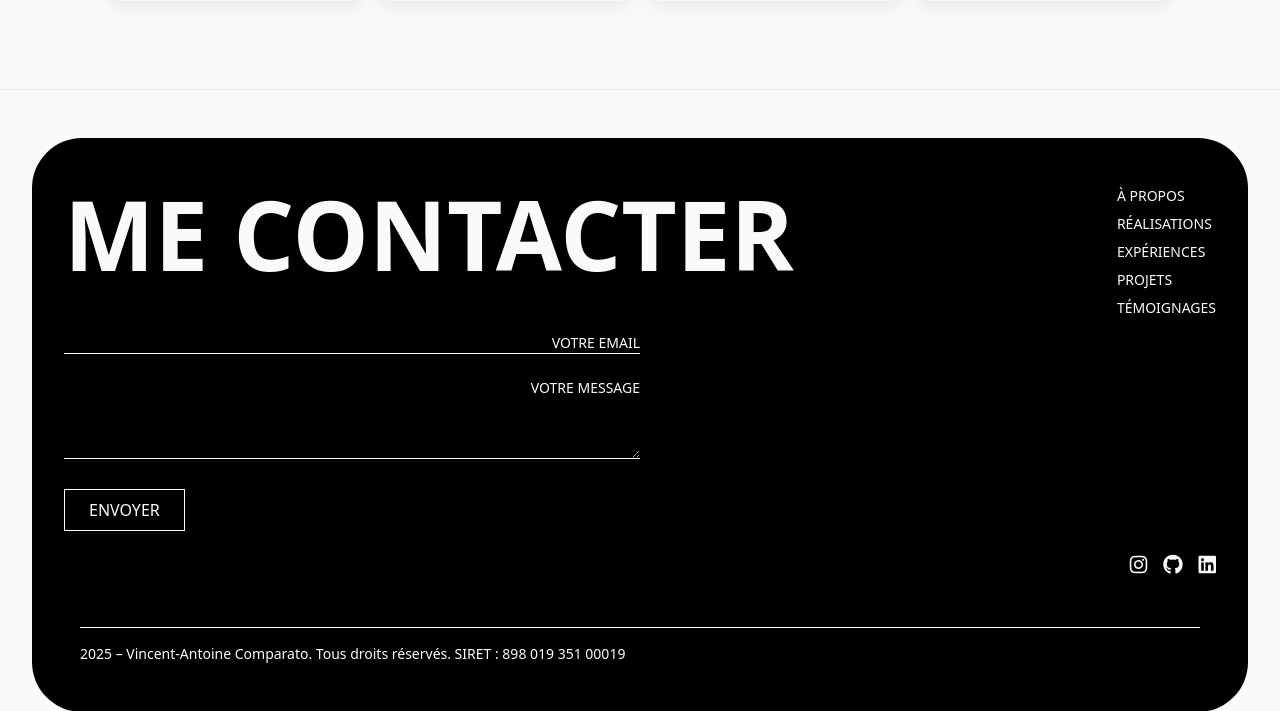
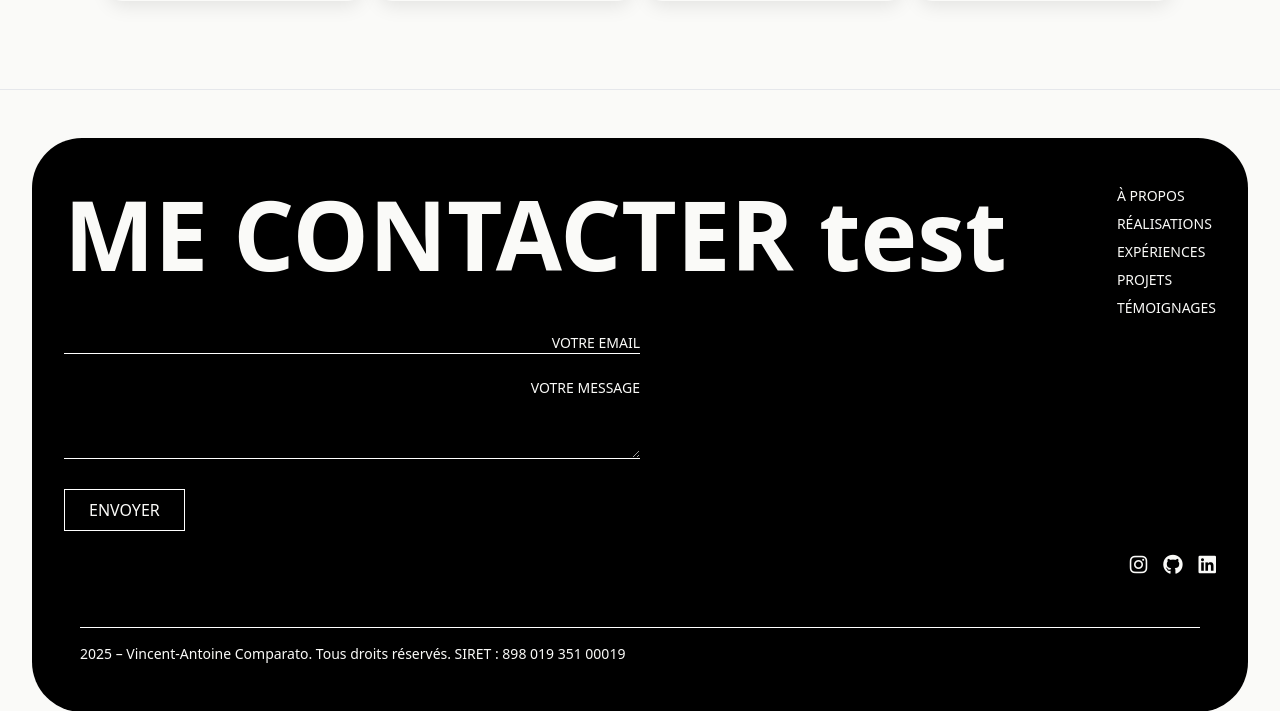
Before and after one commit to Vincent-Antoine/portfolio-2025, a PHP site: page / in a window 1280 px wide. Shown: the part 3110-3821 px from the top of the page. Run offline with PHP 8.4, Linux system fonts and the light colour scheme; some libraries are stand-ins or nearby versions.

Commit message:
fin d'une V1

```diff
--- a/includes/contact.php
+++ b/includes/contact.php
@@ -5,7 +5,7 @@
         >
           <!-- Formulaire -->
           <div class="flex-1">
-<h2 class="text-2xl md:text-8xl font-bold mb-8">ME CONTACTER</h2>
+<h2 class="text-2xl md:text-8xl font-bold mb-8">ME CONTACTER test</h2>
             <form
               class="space-y-6 max-w-xl my-12"
               action="send-mail.php"
```
